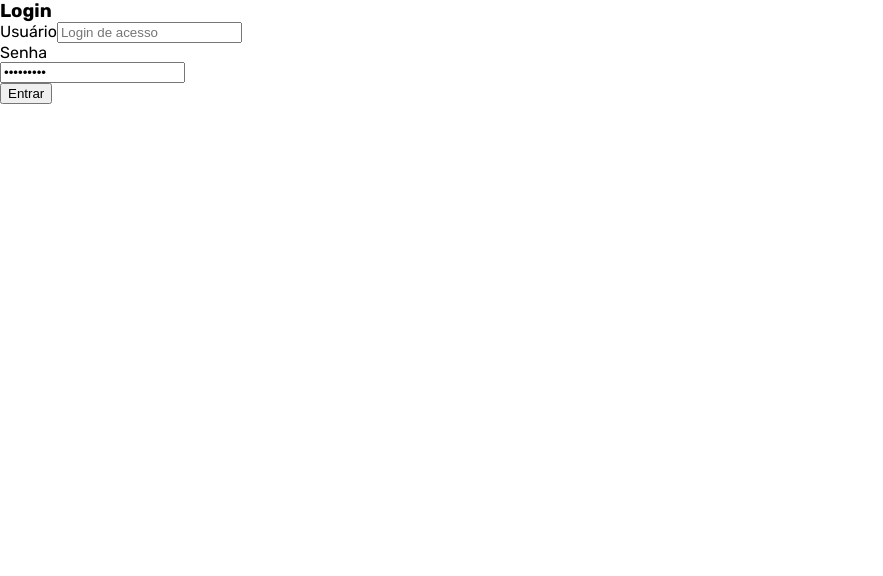
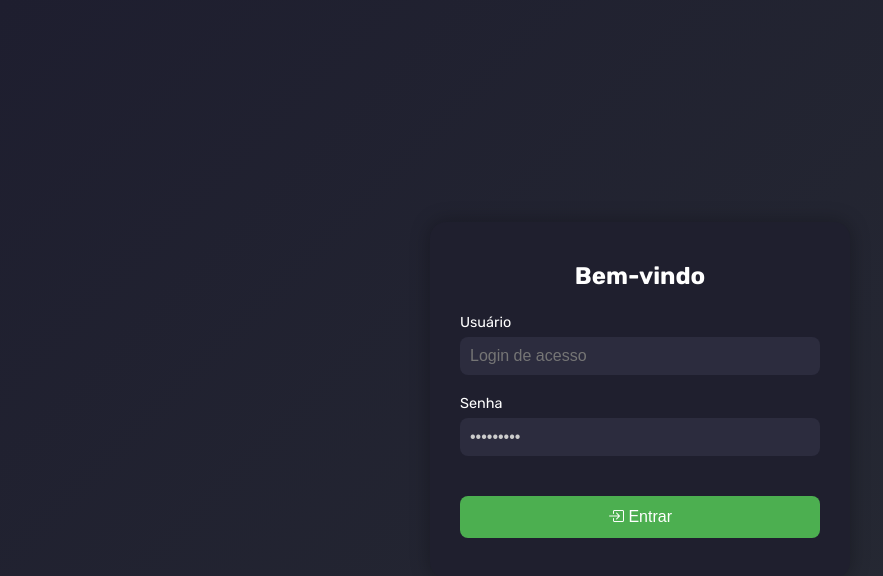
Before and after one commit to ramonbarbosdev/front-syncdb, an Angular app: page /#/login in a window 1280 px wide. Shown: the top 576 px of the page, without its empty margins (0-883 px from the left). Built offline with nearby package versions, Linux system fonts and the light colour scheme; a web font is replaced by a local one.

Commit message:
feat: refatorar componentes de botão e input; adicionar variáveis de estilo e integrar novos estilos ao layout de login

```diff
--- a/src/app/components/component/button/button.component.html
+++ b/src/app/components/component/button/button.component.html
@@ -1,5 +1,6 @@
 <button
   class="custom-button"
+  type="type"
   [ngStyle]="{
     'background-color': backgroundColor,
     'color': color,
--- a/src/app/components/component/button/button.component.scss
+++ b/src/app/components/component/button/button.component.scss
@@ -1,22 +1,22 @@
+@import '../../../../styles/variaveis';
 
-*{
-  margin: 0;
-  padding: 0;
+button {
+  width: 100%;
+  padding: 12px;
+  background-color: $color-button;
+  border: none;
+  border-radius: 8px;
+  color:$color-text-main;
+  font-size: 1rem;
+  cursor: pointer;
+  transition: background-color 0.3s;
 }
-.custom-button {
-    padding: 10px 20px;
-    border-radius: 8px;
-    border: none;
-    font-weight: bold;
-    font-size: 1rem;
-    transition: background 0.3s, transform 0.2s;
-    height: 100%;
-  }
 
-  .custom-button:hover {
-    transform: scale(1.03);
-  }
+button:disabled {
+  background-color: $color-button-disabled;
+  cursor: not-allowed;
+}
 
-  .custom-button:active {
-    transform: scale(0.98);
-  }
+button:hover:not(:disabled) {
+  background-color: $color-button-hover;
+}
--- a/src/app/components/component/button/button.component.ts
+++ b/src/app/components/component/button/button.component.ts
@@ -10,6 +10,7 @@ import { FormsModule } from '@angular/forms';
 })
 export class ButtonComponent {
   @Input() text: string = 'Clique aqui';
+  @Input() type: string = '';
   @Input() icon: string = '';
   @Input() color: string = '#4da6ff';
   @Input() backgroundColor: string = '#ffffff';
--- a/src/app/components/component/input-password/input-password.component.html
+++ b/src/app/components/component/input-password/input-password.component.html
@@ -1,4 +1,4 @@
-<div class="form-group">
+<div class="input-group">
     <label  for="inputPassword6"  class="col-form-label" [for]="inputId">{{ label }}</label>
     <div class="input-group mb-3">
       <input
--- a/src/app/components/component/input-password/input-password.component.scss
+++ b/src/app/components/component/input-password/input-password.component.scss
@@ -0,0 +1,27 @@
+@import '../../../../styles/variaveis';
+.input-group {
+    margin-bottom: 20px;
+    display: flex;
+    flex-direction: column;
+  }
+
+  label {
+    margin-bottom: 6px;
+    font-size: 0.9rem;
+  }
+
+  input {
+    padding: 10px;
+    border: none;
+    border-radius: 8px;
+    font-size: 1rem;
+    background-color:$color-input-bg;
+    color: $color-text-secondary;
+    outline: none;
+    transition: 0.2s;
+  }
+
+  input:focus {
+    border: 1px solid $color-input-border-focus;
+    background-color: $color-input-focus-bg;
+  }
--- a/src/app/components/component/input-text/input-text.component.html
+++ b/src/app/components/component/input-text/input-text.component.html
@@ -1,4 +1,4 @@
-<div class="form-group">
+<div class="input-group">
     <label [for]="inputId">{{ label }}</label>
     <input
       class="form-control"
--- a/src/app/components/component/input-text/input-text.component.scss
+++ b/src/app/components/component/input-text/input-text.component.scss
@@ -0,0 +1,29 @@
+
+@import '../../../../styles/variaveis';
+
+.input-group {
+    margin-bottom: 20px;
+    display: flex;
+    flex-direction: column;
+  }
+
+  label {
+    margin-bottom: 6px;
+    font-size: 0.9rem;
+  }
+
+  input {
+    padding: 10px;
+    border: none;
+    border-radius: 8px;
+    font-size: 1rem;
+    background-color:  $color-input-bg;
+    color: $color-text-secondary;
+    outline: none;
+    transition: 0.2s;
+  }
+
+  input:focus {
+    border: 1px solid  #4caf50;
+    background-color: $color-input-focus-bg;
+  }
--- a/src/app/components/layout/login/login.component.html
+++ b/src/app/components/layout/login/login.component.html
@@ -1,12 +1,6 @@
 
-<div class="container">
-    <div class="row justify-content-center">
-      <div class="col-md-6">
-        <div class="card mt-5">
-          <div class="card-header">
-            <h3 class="text-center">Login</h3>
-          </div>
-          <div class="card-body">
+<div class="login-container">
+  <h2>Bem-vindo</h2>
   <form (ngSubmit)="logar()">
 
     <app-input-text
@@ -24,10 +18,14 @@
       [required]="true">
    </app-input-password>
 
-              <button type="submit" class="btn btn-primary btn-block" >Entrar</button>
+    <app-button
+    [text]="'Entrar'"
+    [type]="'submit'"
+    [icon]="'bi bi-box-arrow-in-right'"
+    [color]="''"
+    [backgroundColor]="''"
+    >
+  </app-button>
+
   </form>
   </div>
-        </div>
-      </div>
-    </div>
-  </div>
--- a/src/app/components/layout/login/login.component.scss
+++ b/src/app/components/layout/login/login.component.scss
@@ -0,0 +1,25 @@
+
+@import '../../../../styles/variaveis';
+
+  :host {
+    display: flex;
+    align-items: center;
+    justify-content: center;
+    min-height: 100vh;
+    background: linear-gradient(135deg, $color-bg-body, $color-bg-body-end);
+  }
+
+  .login-container {
+    background-color:  $color-bg-container;
+    padding: 40px 30px;
+    border-radius: 16px;
+    box-shadow: 0 0 20px rgba(0, 0, 0, 0.3);
+    width: 100%;
+    max-width: 360px;
+    color:$color-text-main;
+  }
+
+  h2 {
+    text-align: center;
+    margin-bottom: 24px;
+  }
--- a/src/app/components/layout/login/login.component.ts
+++ b/src/app/components/layout/login/login.component.ts
@@ -5,10 +5,11 @@ import { AuthService } from '../../../auth/auth.service';
 import Swal from 'sweetalert2';
 import { InputPasswordComponent } from '../../component/input-password/input-password.component';
 import { InputTextComponent } from '../../component/input-text/input-text.component';
+import { ButtonComponent } from '../../component/button/button.component';
 
 @Component({
   selector: 'app-login',
-  imports: [FormsModule, InputPasswordComponent, InputTextComponent],
+  imports: [FormsModule, InputPasswordComponent, InputTextComponent, ButtonComponent],
   templateUrl: './login.component.html',
   styleUrl: './login.component.scss'
 })
--- /dev/null
+++ b/src/styles/_variaveis.scss
@@ -0,0 +1,24 @@
+
+
+// Cores principais
+$color-bg-body: #1e1e2f;
+$color-bg-body-end: #282c34;
+$color-bg-container: #1f1f2e;
+
+// Inputs
+$color-input-bg: #2c2c3e;
+$color-input-focus-bg: #323246;
+$color-input-border-focus: #4caf50;
+
+// Texto
+$color-text-main: #ffffff;
+$color-text-secondary: #ccc;
+
+// Botões
+$color-button: #4caf50;
+$color-button-hover: #45a049;
+$color-button-disabled: #666;
+
+// Extras
+$border-radius-default: 8px;
+$transition-default: 0.3s ease-in-out;
```
Lines whose indentation alone changed are shown as unchanged.
